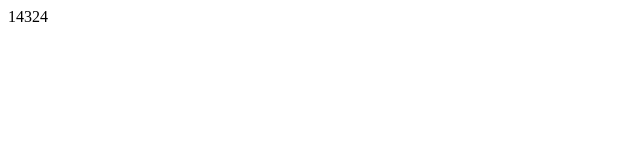
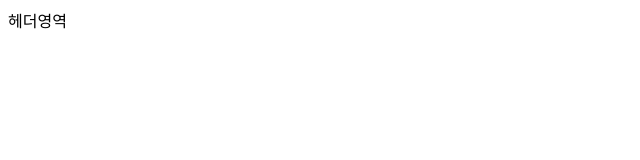
Before and after one commit to jjong5896/library, a plain HTML site: page 이슬기/index.html in a window 1280 px wide. Shown: the full height of the page, 0-640 px from the left. Drawn offline with Linux system fonts and the light colour scheme.

Commit message:
[이슬기]헤더영역작업

```diff
--- a/이슬기/index.html
+++ b/이슬기/index.html
@@ -10,7 +10,7 @@
  </head>
  <body>
   <div id="wrap">
-	<header id="header">14324</header>
+	<header id="header">헤더영역</header>
 	<div id="container"></div>
 	<footer id="footer"></footer>
   </div>
```
